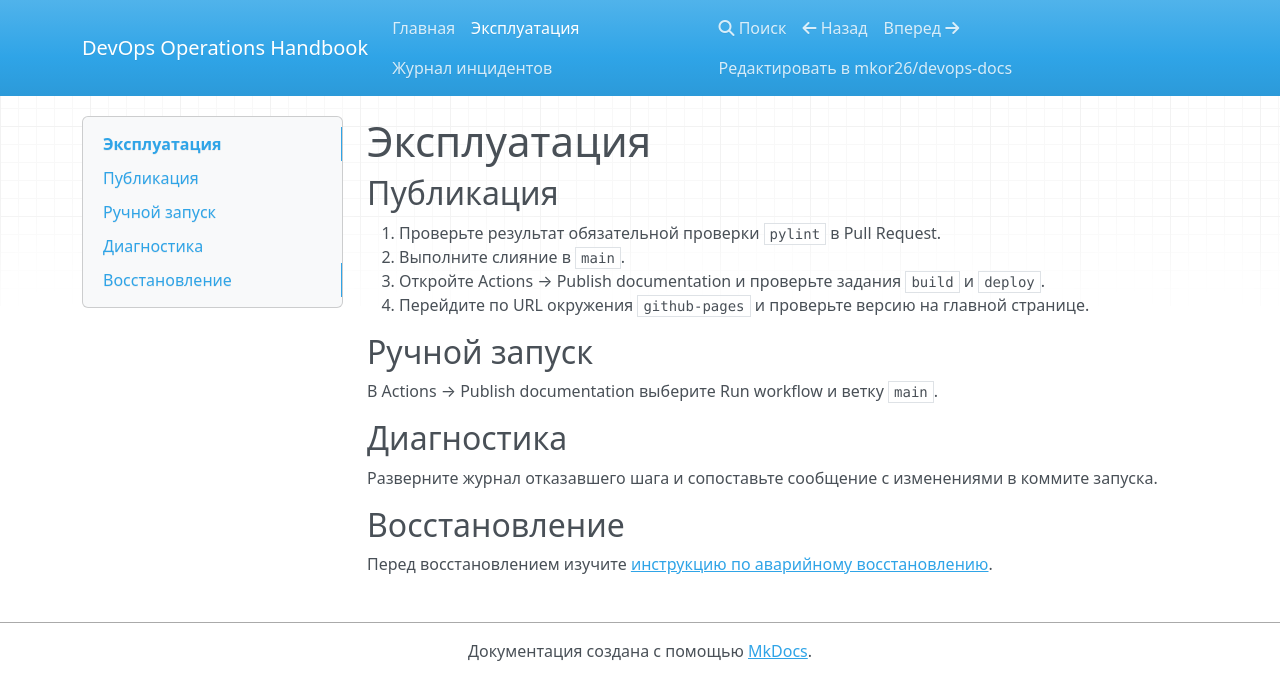
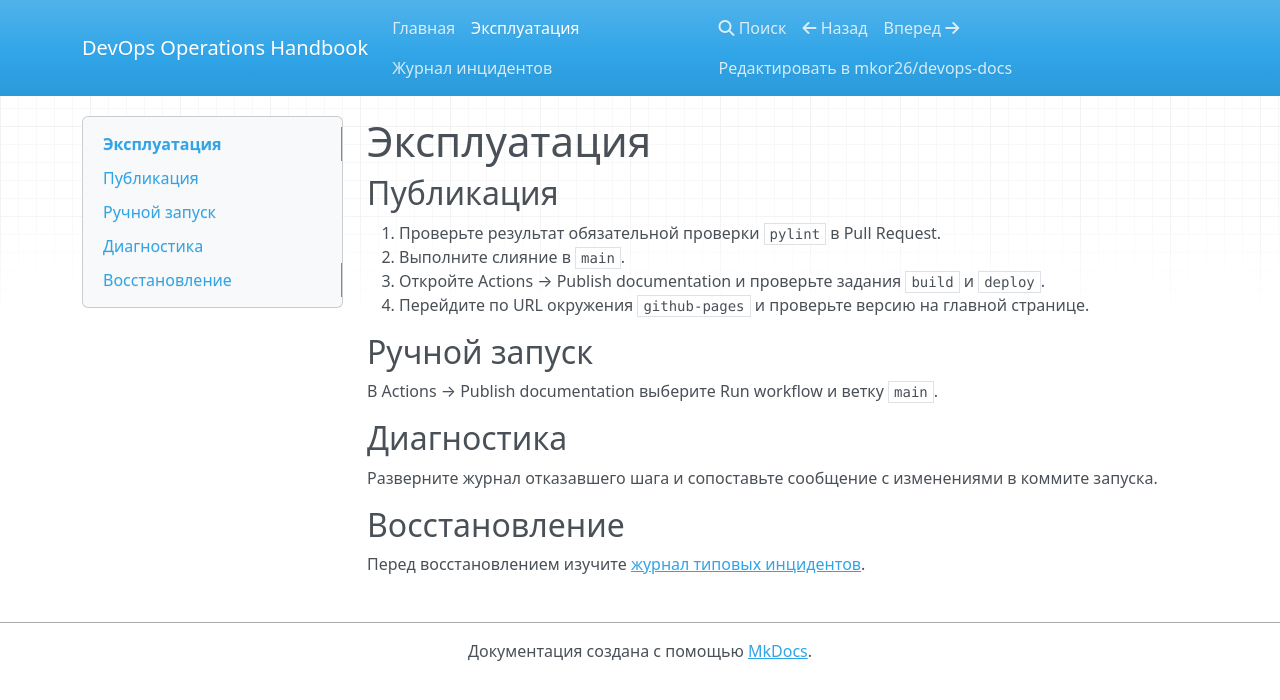
Before and after one commit to mkor26/devops-docs, an MkDocs documentation site: the page built from docs/runbook.md, in a window 1280 px wide. Shown: the top 700 px of the page. Built offline with MkDocs 1.6.1, drawn with Linux system fonts in a browser that asks for light colours; nearby versions of some CDN libraries.

Commit message:
docs: point recovery section to existing incident log

```diff
--- a/docs/runbook.md
+++ b/docs/runbook.md
@@ -17,4 +17,4 @@
 
 ## Восстановление
 
-Перед восстановлением изучите [инструкцию по аварийному восстановлению](recovery.md).
+Перед восстановлением изучите [журнал типовых инцидентов](incidents.md).
--- a/mkdocs.yml
+++ b/mkdocs.yml
@@ -4,6 +4,7 @@ site_author: Коротаев Максим
 site_url: https://mkor26.github.io/devops-docs/
 repo_name: mkor26/devops-docs
 repo_url: https://github.com/mkor26/devops-docs
+edit_uri: edit/main/docs/
 theme:
   name: mkdocs
   locale: ru
```
